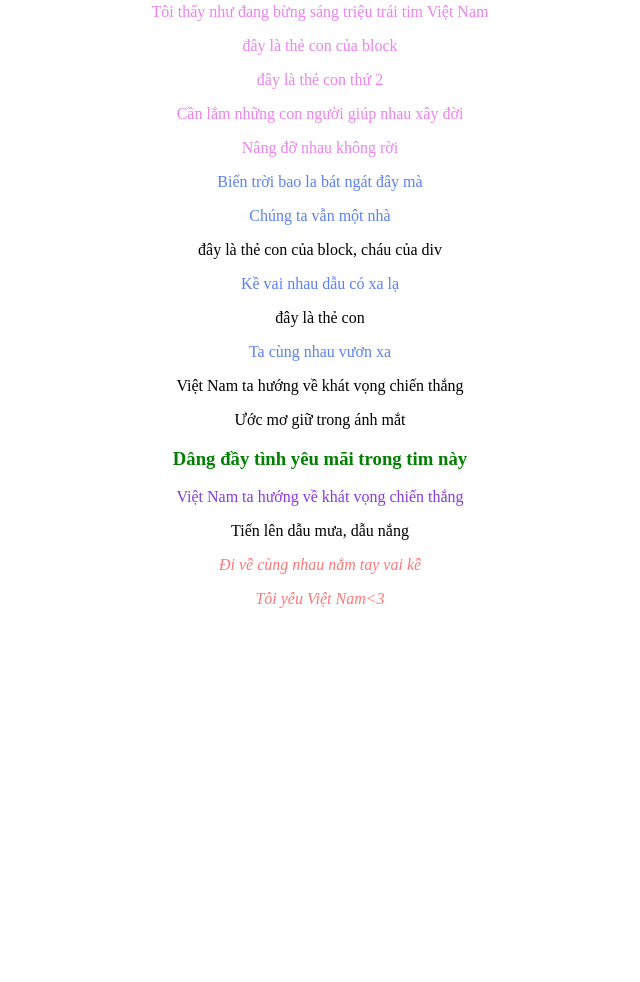
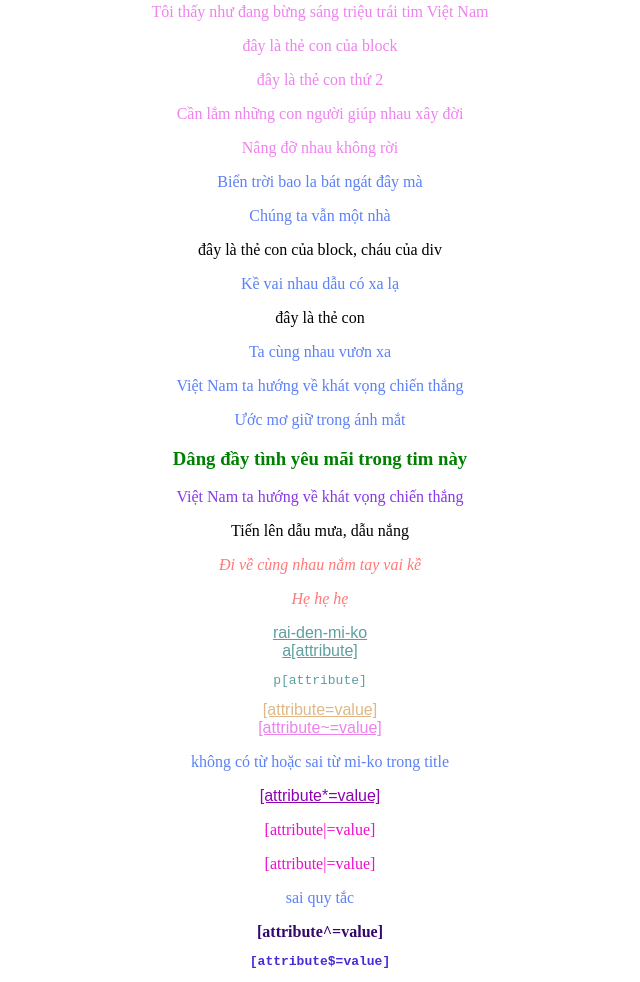
Before and after one commit to EliLaam/LearnCSS, a plain HTML site: page Declaration/index.html in a window 1280 px wide. Shown: the part 338-1320 px from the top of the page, without its empty margins (320-960 px from the left). Before the commit the page ends 962 px from the top, so only its background shows below. Drawn offline with Linux system fonts and the light colour scheme.

Commit message:
attribute selector

```diff
--- a/Declaration/index.html
+++ b/Declaration/index.html
@@ -1,5 +1,5 @@
  <!DOCTYPE html>
-<html lang="en">
+<html lang="vi">
   <head>
     <meta charset="UTF-8" />
     <meta name="viewport" content="width=device-width, initial-scale=1.0" />
@@ -7,18 +7,19 @@
     <title>Tôi học CSS</title>
   </head>
   <body>
-    <div>
+    <div class="simple-selector">
       <h1>Anh ấy hai mươi gì đấy</h1>
       <h1 id="demo1">Mạnh mẽ đôi bàn tay</h1>
       <h1 class="demo1">Đôi mắt luôn hy vọng, khát khao mơ mộng</h1>
       <h2 class="demo1">Hoài bão dâng trong lòng</h2>
     </div>
-    <div>
+    <div class="simple-selector">
       <h2 class="demo2 hehe">Dù nhiều gian nan vẫn thấy anh cười</h2>
       <h4>Ѕức mạnh cho bao người</h4>
       <h5>Cùng anh em sát cánh không rời</h5>
       <h6>Đi tự do muôn nơi</h6>
     </div>
+    <div class="combinator-selector">
       <div class="descendant">
         <p>
           Tôi thấy như đang bừng sáng triệu trái tim Việt Nam
@@ -49,13 +50,36 @@
       <!-- Thẻ p ngoài div sẽ không bị ảnh hưởng -->
         <p>Việt Nam ta hướng về khát vọng chiến thắng</p>
         <p>Ước mơ giữ trong ánh mắt</p>
+      <div class="next-sibling">
         <!-- Thẻ p đứng sau h3 sẽ bị tác động -->
           <h3>Dâng đầy tình yêu mãi trong tim này</h3>
           <p>Việt Nam ta hướng về khát vọng chiến thắng</p>
-    <!--  -->
+      </div>
         <div class="subsequent">Tiến lên dẫu mưa, dẫu nắng</div>
         <p>Đi về cùng nhau nắm tay vai kề</p>
-      <p>Tôi yêu Việt Nam&lt;3 </p>
+        <p>Hẹ hẹ hẹ </p>
+        </div>
+    </div>
+    <div class="attribute-selector">
+      <!-- chọn all pt có thuộc tính href -->
+      <a href="">rai-den-mi-ko</a> <br>
+      <a href>a[attribute]</a>
+      <p href>p[attribute]</p>
+      <!-- chọn all pt có thuộc tính target và giá trị _blank -->
+      <a href="" target="_blank">[attribute=value]</a> <br>
+      <!-- chọn all pt có title chứa từ mi-ko -->
+      <a href="" target="_self" title="mi-ko">[attribute~=value]</a>
+      <p title="mi--ko">không có từ hoặc sai từ mi-ko trong title</p>
+      <!-- có chuỗi rai-den trong title là chọn -->
+      <a href="" title="rai-den-mi-ko">[attribute*=value]</a>
+      <!-- có từ yae hoặc yae-...  -->
+      <p title="yae">[attribute|=value]</p>
+      <p title="yae-ei">[attribute|=value]</p>
+      <p title="yaeloveraiden">sai quy tắc</p>
+      <!-- bắt đầu bằng từ ei là được -->
+      <b title="eilovemiko">[attribute^=value]</b>
+      <!-- kết thúc bằng từ ei là được -->
+      <p href="mikolove.ei">[attribute$=value]</p>
     </div>
   </body>
 </html>
--- a/Declaration/style.css
+++ b/Declaration/style.css
@@ -8,6 +8,7 @@ CSS SELECTORS:
     Attribute selectors (select elements based on an attribute or attribute value)
 */
 
+/* SIMPLE SELECTORS */
 /* THE ELEMENTS SELECTOR
   The element selector selects HTML elements based on the element name. */
 h1 {
@@ -66,15 +67,15 @@ h6 {
 }
 
 /* Review All CSS Simple Selectors
-#id                        #firstname       Selects the element with id="firstname";
+#id                        #demo            Selects the element with id="demo";
 .class                     .intro           Selects all elements with class="intro";
-*	                       *             	Selects all elements
+*	                         *                Selects all elements
 element                    p  	            Selects all <p> elements
 element,element,..	       div, p           Selects all <div> elements and all <p> elements
 class,class,...            .a1.a2           Selects all element with a2 that is a descendant of an element with a1
 element.class              p.hello          Selects only <p> elements with class="hello"; */
 
-/*  CSS COMBINATORS  */
+/* COMBINATORS SELECTORS */
 /* Descendant Combinator (space)
   The descendant combinator matches all elements that are descendants (children, grandchildren, etc.) of a specified element.
   The following example selects all <p> elements inside <div> elements: */
@@ -108,3 +109,68 @@ div.subsequent ~ p {
   color: rgb(255, 120, 120);
   font-style: italic;
 }
+
+/* Review All Combinator Selector
+[attribute ~= value] là chọn từ chỉ có mỗi value đó vd abc.
+[attribute *= value] có value là chọn vd abc, abc1.
+[attribute |= value] chọn từ có value đứng đầu và "chỉ 1 từ" hoặc có dấu gạch nối từ vd  abc-123
+[attribute ^= value]  chọn từ có value đứng đầu là đc vd có chữ abc đứng đầu là đc hết
+[attribute $=  a] chọn từ có kết thúc là chữ a là đc */
+
+/* ATTRIBUTE SELECTORS */
+/* [attribute]
+	Selects all elements with (a href) attribute  */
+[href] {
+  color: cadetblue;
+}
+/*  specific  */
+a[href] {
+  font-family: sans-serif;
+}
+p[href] {
+  font-family: monospace;
+}
+
+/* [attribute=value]
+	Selects all elements with (target="_blank") */
+[target="_blank"] {
+  color: burlywood;
+}
+
+/* [attribute~=value]
+  Selects all elements with (a title) attribute containing the word ("mi-ko") */
+[title~="mi-ko"] {
+  color: #ee82ee;
+}
+
+/* [attribute*=value]
+  Selects all elements with a href attribute value containing the substring "w3schools" */
+[title*="rai-den"] {
+  color: #8d01b3;
+}
+
+/* [attribute|=value]
+  Selects all elements with a title attribute value equal to "yae" or starting with "yae-" */
+[title|="yae"] {
+  color: #ee0bcc;
+}
+
+/* [attribute^=value]
+	Selects all elements with a href attribute value that begins with "ei" */
+[title^="ei"] {
+  color: #35076e;
+}
+
+/* [attribute$=value]
+	Selects all elements with a href attribute value ends with ".ei"*/
+[href$=".ei"] {
+  color: #442dd9;
+  font-weight: 700;
+}
+
+/* Review All Attribute Selector
+[attribute ~= value] là chọn từ chỉ có mỗi value đó vd abc.
+[attribute *= value] có value là chọn vd abc, abc1.
+[attribute |= value] chọn từ có value đứng đầu và "chỉ 1 từ" hoặc có dấu gạch nối từ vd  abc-123
+[attribute ^= value]  chọn từ có value đứng đầu là đc vd có chữ abc đứng đầu là đc hết
+[attribute $=  a] chọn từ có kết thúc là chữ a là đc */
```
Lines whose indentation alone changed are shown as unchanged.
